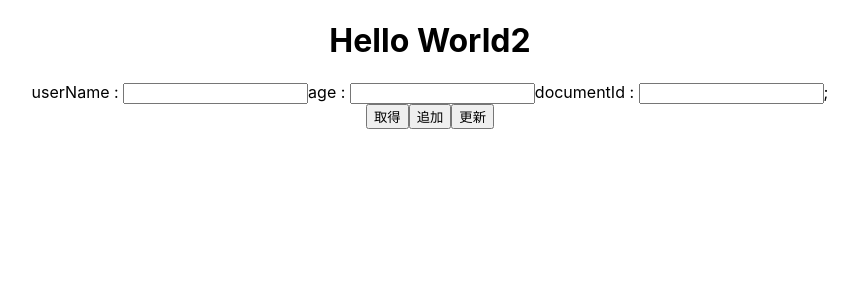
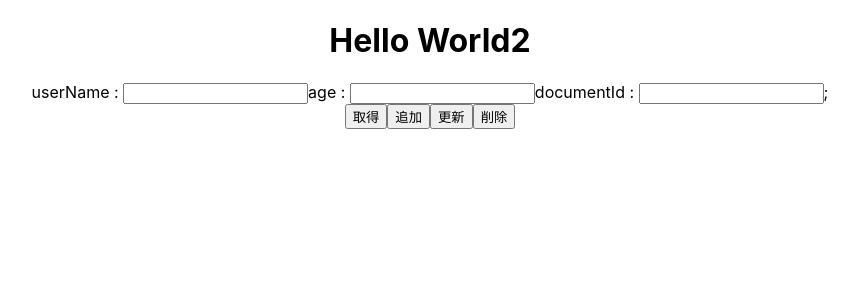
Before and after one commit to kosu27/my-fire, a React (Create React App) app: page / in a window 1280 px wide. Shown: the top 300 px of the page, without its empty margins (210-1068 px from the left). Built offline with nearby package versions, Linux system fonts and the light colour scheme.

Commit message:
✨ フロントエンドからFireStoreのデータの削除

```diff
--- a/src/App.js
+++ b/src/App.js
@@ -97,6 +97,23 @@
     }
   };
 
+  const handleClickDeleteButton = async () => {
+    if (!documentId) {
+      alert('"documentId" をセットしてください');
+      return;
+    }
+
+    try {
+      const db = firebase.firestore();
+      await db.collection("users").doc(documentId).delete();
+      setUserName("");
+      setAge("");
+      setDocumentId("");
+    } catch (error) {
+      console.error(error);
+    }
+  };
+
   const userListItems = users.map((user) => {
     return (
       <li key={user.userId}>
@@ -145,6 +162,7 @@
       <button onClick={handleClickFetchButton}>取得</button>
       <button onClick={handleClickAddButton}>追加</button>
       <button onClick={handleClickUpdateButton}>更新</button>
+      <button onClick={handleClickDeleteButton}>削除</button>
       <ul>{userListItems}</ul>
     </div>
   );
```
